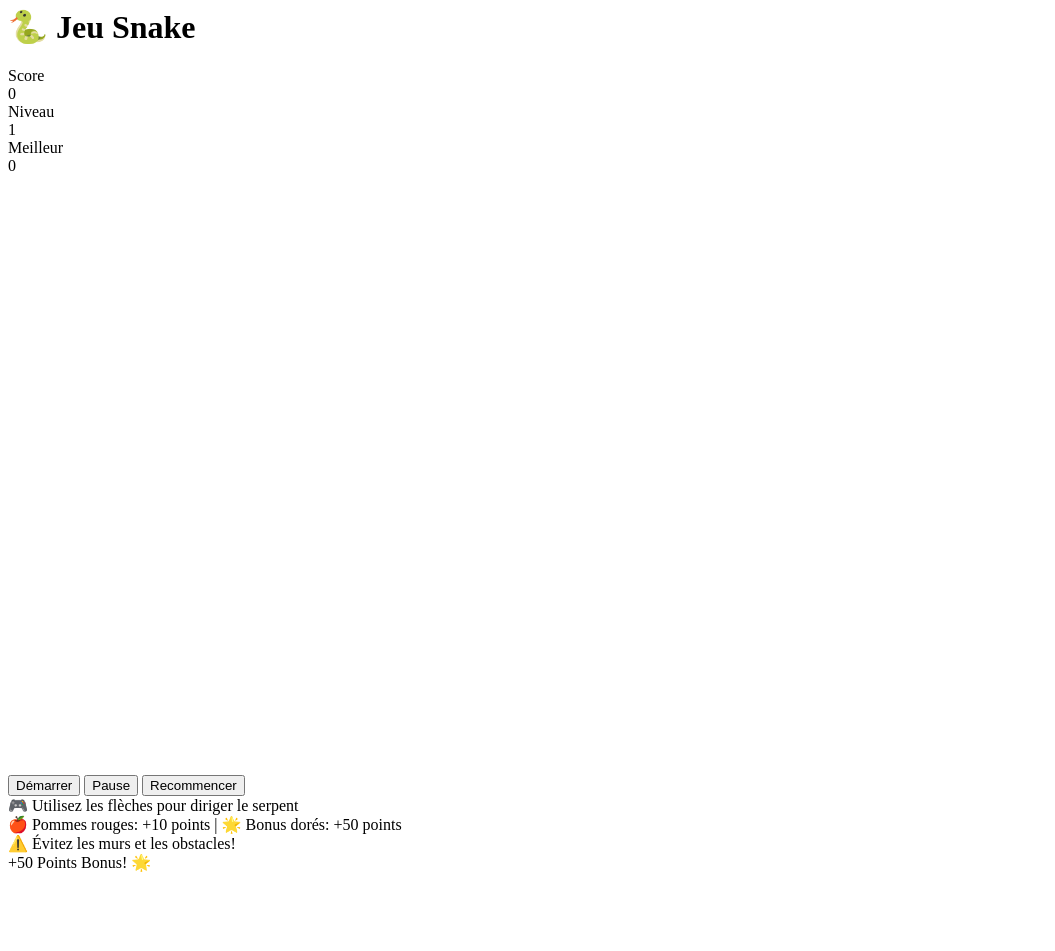
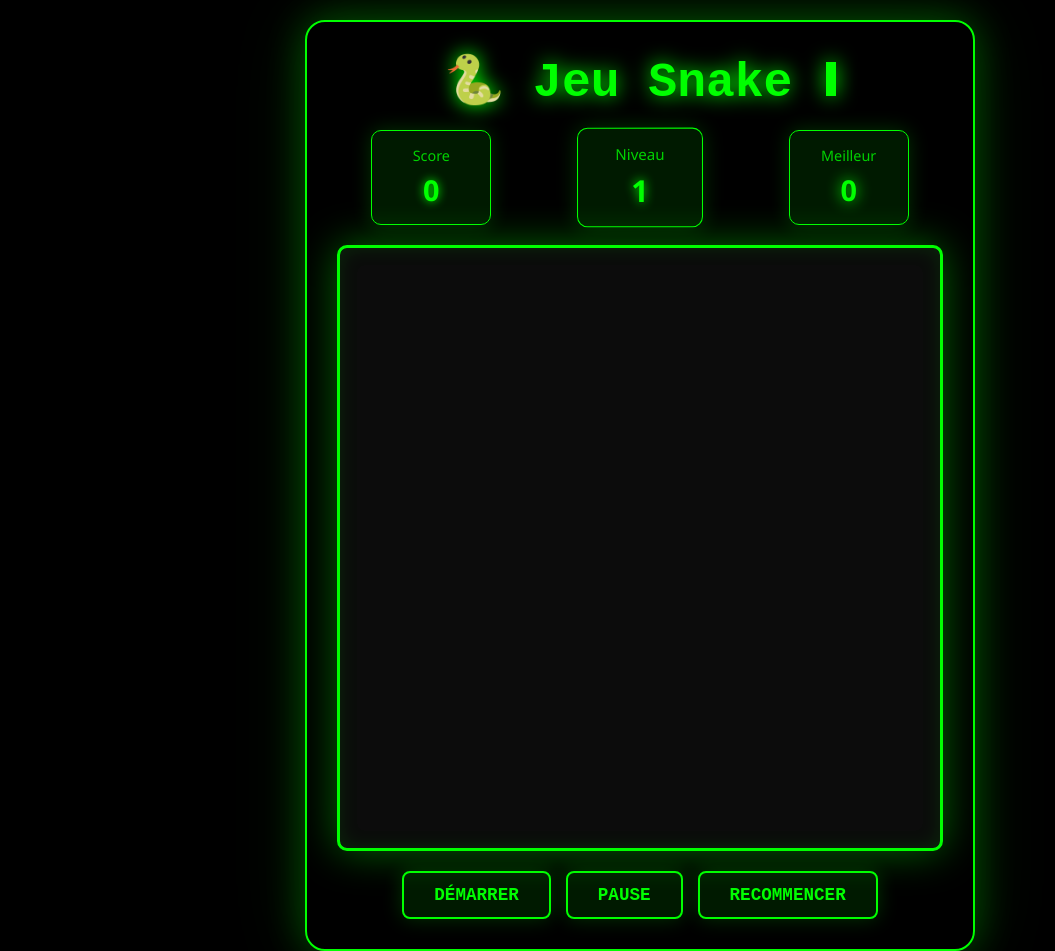
Before and after one commit to ysfbdh/Boudhir-Mohamed-Youssef---Jeu-Snake-avanc-avec-niveaux-, a plain HTML site: page index.html in a window 1280 px wide. Shown: the top 951 px of the page, without its empty margins (0-1055 px from the left). Before the commit the page ends 880 px from the top, so only its background shows below. Drawn offline with Linux system fonts and the light colour scheme.

Commit message:
progès css

```diff
--- a/index.html
+++ b/index.html
@@ -34,12 +34,5 @@
             <button id="restartBtn">Recommencer</button>
         </div>
 
-        <div class="instructions">
-            🎮 Utilisez les flèches pour diriger le serpent<br>
-            🍎 Pommes rouges: +10 points | 🌟 Bonus dorés: +50 points<br>
-            ⚠️ Évitez les murs et les obstacles!
-        </div>
     </div>
-
-    <div class="bonus-notification" id="bonusNotif">+50 Points Bonus! 🌟</div>
 </body>
--- a/style.css
+++ b/style.css
@@ -0,0 +1,228 @@
+  * {
+            margin: 0;
+            padding: 0;
+            box-sizing: border-box;
+        }
+
+        body {
+            font-family: 'Share Tech Mono', 'Segoe UI', monospace;
+            min-height: 100vh;
+            overflow-x: hidden;
+            overflow-y: auto;
+            background-color: #000;
+            display: flex;
+            justify-content: center;
+            align-items: center;
+            color: #00ff00;
+            padding: 20px 0;
+        }
+
+        body::-webkit-scrollbar {
+            display: none;
+        }
+        body {
+            -ms-overflow-style: none;
+            scrollbar-width: none;
+        }
+
+        .grid-container {
+            width: 100%;
+            height: 100%;
+            position: fixed;
+            top: 0;
+            left: 0;
+            z-index: 0;
+            background:
+                repeating-linear-gradient(
+                    0deg,
+                    transparent,
+                    transparent 49px,
+                    rgba(0, 255, 0, 0.15) 49px,
+                    rgba(0, 255, 0, 0.15) 51px,
+                    transparent 51px
+                ),
+                repeating-linear-gradient(
+                    90deg,
+                    transparent,
+                    transparent 49px,
+                    rgba(0, 255, 0, 0.15) 49px,
+                    rgba(0, 255, 0, 0.15) 51px,
+                    transparent 51px
+                );
+            background-size: 50px 50px;
+        }
+
+        .container {
+            position: relative;
+            z-index: 10;
+            text-align: center;
+            background: rgba(0, 0, 0, 0.85);
+            backdrop-filter: blur(10px);
+            padding: 30px;
+            border-radius: 20px;
+            box-shadow: 0 0 40px rgba(0, 255, 0, 0.3), 0 0 80px rgba(0, 255, 0, 0.1);
+            border: 2px solid #00ff00;
+        }
+
+        h1 {
+            color: #00ff00;
+            font-family: 'Share Tech Mono', monospace;
+            font-size: 3em;
+            margin-bottom: 20px;
+            filter: drop-shadow(0px 0px 10px currentColor);
+            position: relative;
+        }
+
+        h1::after {
+            content: '';
+            display: inline-block;
+            width: 0.2em;
+            height: 0.7em;
+            background-color: currentColor;
+            margin-left: 0.1em;
+            animation: blink 1s linear infinite forwards;
+            vertical-align: baseline;
+        }
+
+        @keyframes blink {
+            0%, 50% {
+                visibility: visible;
+            }
+            51%, 100% {
+                visibility: hidden;
+            }
+        }
+
+        .game-info {
+            display: flex;
+            justify-content: space-around;
+            margin-bottom: 20px;
+            gap: 20px;
+        }
+
+        .info-box {
+            background: rgba(0, 255, 0, 0.1);
+            padding: 15px 25px;
+            border-radius: 10px;
+            min-width: 120px;
+            border: 1px solid #00ff00;
+            box-shadow: 0 0 20px rgba(0, 255, 0, 0.2);
+        }
+
+        .info-label {
+            font-size: 0.9em;
+            opacity: 0.8;
+            margin-bottom: 5px;
+        }
+
+        .info-value {
+            font-size: 1.8em;
+            font-weight: bold;
+            text-shadow: 0 0 10px currentColor;
+        }
+
+        #gameCanvas {
+            border: 3px solid #00ff00;
+            border-radius: 10px;
+            background: #0a0a0a;
+            box-shadow: 0 0 40px rgba(0, 255, 0, 0.4), inset 0 0 20px rgba(0, 255, 0, 0.1);
+            display: block;
+            margin: 0 auto;
+            filter: brightness(1.15);
+        }
+
+        .controls {
+            margin-top: 20px;
+            display: flex;
+            gap: 15px;
+            justify-content: center;
+            flex-wrap: wrap;
+        }
+
+        button {
+            padding: 12px 30px;
+            font-size: 1.1em;
+            font-family: 'Share Tech Mono', monospace;
+            border: 2px solid #00ff00;
+            border-radius: 8px;
+            cursor: pointer;
+            font-weight: bold;
+            transition: all 0.3s ease;
+            background: rgba(0, 255, 0, 0.1);
+            color: #00ff00;
+            box-shadow: 0 0 20px rgba(0, 255, 0, 0.2);
+            text-transform: uppercase;
+        }
+
+        button:hover {
+            background: rgba(0, 255, 0, 0.2);
+            box-shadow: 0 0 30px rgba(0, 255, 0, 0.4);
+            transform: translateY(-2px);
+        }
+
+        button:active {
+            transform: translateY(0);
+        }
+
+        .modal {
+            display: none;
+            position: fixed;
+            top: 0;
+            left: 0;
+            width: 100%;
+            height: 100%;
+            background: rgba(0, 0, 0, 0.9);
+            justify-content: center;
+            align-items: center;
+            z-index: 1000;
+            animation: fadeIn 0.3s ease;
+        }
+
+        @keyframes fadeIn {
+            from { opacity: 0; }
+            to { opacity: 1; }
+        }
+
+        .modal-content {
+            background: rgba(0, 0, 0, 0.95);
+            padding: 40px;
+            border-radius: 20px;
+            text-align: center;
+            border: 2px solid #00ff00;
+            box-shadow: 0 0 60px rgba(0, 255, 0, 0.5);
+            animation: slideIn 0.3s ease;
+            max-width: 400px;
+        }
+
+        @keyframes slideIn {
+            from { transform: translateY(-50px); opacity: 0; }
+            to { transform: translateY(0); opacity: 1; }
+        }
+
+        .modal h2 {
+            margin-bottom: 20px;
+            font-size: 2em;
+            color: #00ff00;
+            text-shadow: 0 0 20px currentColor;
+        }
+
+        .modal p {
+            margin: 10px 0;
+            font-size: 1.2em;
+            color: #00ff00;
+        }
+
+        .high-score {
+            color: #00ff00;
+            font-weight: bold;
+            text-shadow: 0 0 15px currentColor;
+        }
+
+        .level-indicator {
+            animation: pulse 2s infinite;
+        }
+
+        @keyframes pulse {
+            0%, 100% { transform: scale(1); }
+            50% { transform: scale(1.05); }
+        }
```
Also changed, not shown: 1 other file.
